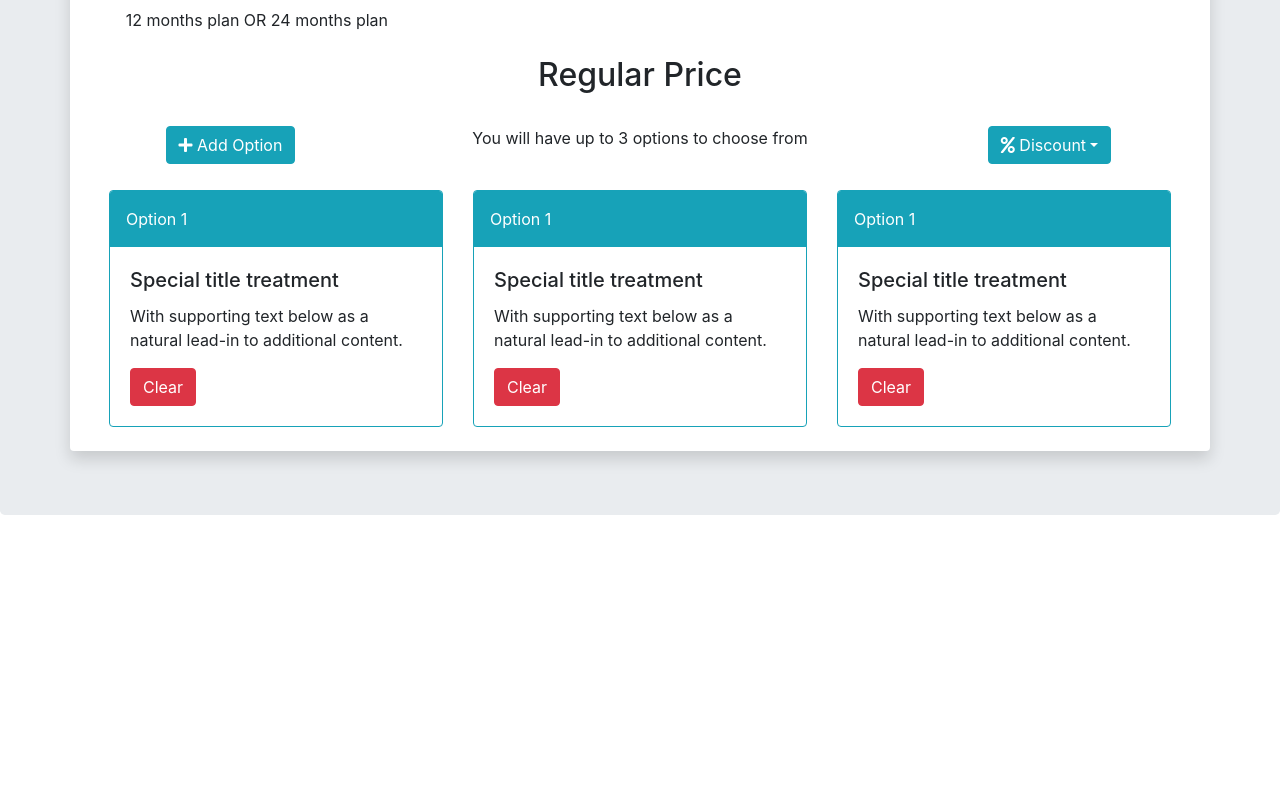
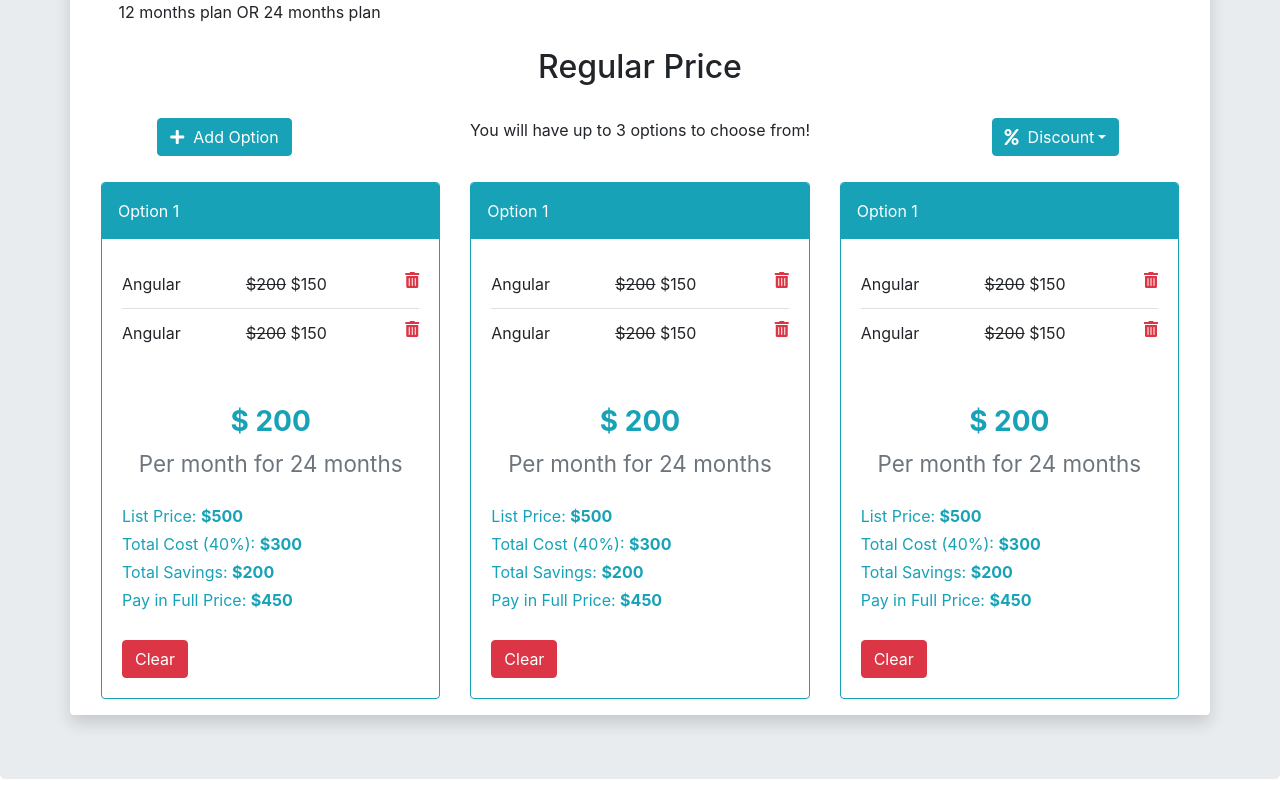
Before and after one commit to Ahmad-Saleh89/quote-calculator, an Angular app: page /home in a window 1280 px wide. Shown: the part 585-1396 px from the top of the page. Before the commit the page ends 1132 px from the top, so only its background shows below. Built offline with nearby package versions, Linux system fonts and the light colour scheme.

Commit message:
3 files modified

```diff
--- a/src/app/app.component.html
+++ b/src/app/app.component.html
@@ -1,5 +1,5 @@
 <div class="jumbotron">
-  <div class="container bg-white shadow rounded p-4 ">
+  <div class="container bg-white shadow rounded p-3 ">
       <h1 class="p-3 pt-4 text-center text-info">Courses Platform</h1> <hr>
       <app-header></app-header>
 
--- a/src/app/regular-price/option-panel/option-panel.component.html
+++ b/src/app/regular-price/option-panel/option-panel.component.html
@@ -3,8 +3,42 @@
     Option 1
   </div>
   <div class="card-body">
-    <h5 class="card-title">Special title treatment</h5>
-    <p class="card-text">With supporting text below as a natural lead-in to additional content.</p>
-    <a href="#" class="btn btn-danger">Clear</a>
+    <ul class="list-group list-group-flush">
+      <li class="list-group-item pl-0 pr-0 d-flex">
+        <div class="col-5 p-0">
+          Angular
+        </div>
+        <div class="col-5 p-0">
+          <s>$200</s> $150
+        </div>
+        <div class="col-2 p-0 text-right">
+          <a><i class="fas fa-trash-alt text-danger"></i></a>
+        </div>
+      </li>
+      <li class="list-group-item pl-0 pr-0 d-flex">
+        <div class="col-5 p-0">
+          Angular
+        </div>
+        <div class="col-5 p-0">
+          <s>$200</s> $150
+        </div>
+        <div class="col-2 p-0 text-right">
+          <a><i class="fas fa-trash-alt text-danger"></i></a>
+        </div>
+      </li>
+    </ul>
+    <br><br>
+    <div class="text-center">
+      <h3 class="text-info text-center font-weight-bold">$ 200</h3>
+      <p class="card-text text-secondary" style="font-size: 1.4rem">Per month for 24 months</p>
+    </div>
+    <br>
+
+    <p class="mb-1 text-info">List Price: <strong>$500</strong></p>
+    <p class="mb-1 text-info">Total Cost (40%): <strong>$300</strong></p>
+    <p class="mb-1 text-info">Total Savings: <strong>$200</strong></p>
+    <p class="mb-1 text-info">Pay in Full Price: <strong>$450</strong></p>
+
+    <br><a class="btn btn-danger text-white">Clear</a>
   </div>
 </div>
--- a/src/app/regular-price/regular-price.component.html
+++ b/src/app/regular-price/regular-price.component.html
@@ -3,15 +3,15 @@
 <div class="container">
   <div class="row justify-content-center text-center">
     <div class="col col-md-3">
-      <button class="btn btn-info"><i class="fas fa-plus"></i> Add Option</button>
+      <button class="btn btn-info"><i class="fas fa-plus"></i>&nbsp; Add Option</button>
     </div>
     <div class="col col-md-6">
-      <p>You will have up to 3 options to choose from</p>
+      <p>You will have up to 3 options to choose from!</p>
     </div>
     <div class="col col-md-3">
       <div class="col">
         <div ngbDropdown class="d-inline-block">
-          <button class="btn btn-info" id="discount" ngbDropdownToggle><i class="fas fa-percent"></i> Discount</button>
+          <button class="btn btn-info" id="discount" ngbDropdownToggle><i class="fas fa-percent"></i>&nbsp; Discount</button>
           <div ngbDropdownMenu aria-labelledby="discount">
             <button ngbDropdownItem>40%</button>
             <button ngbDropdownItem>50%</button>
```
